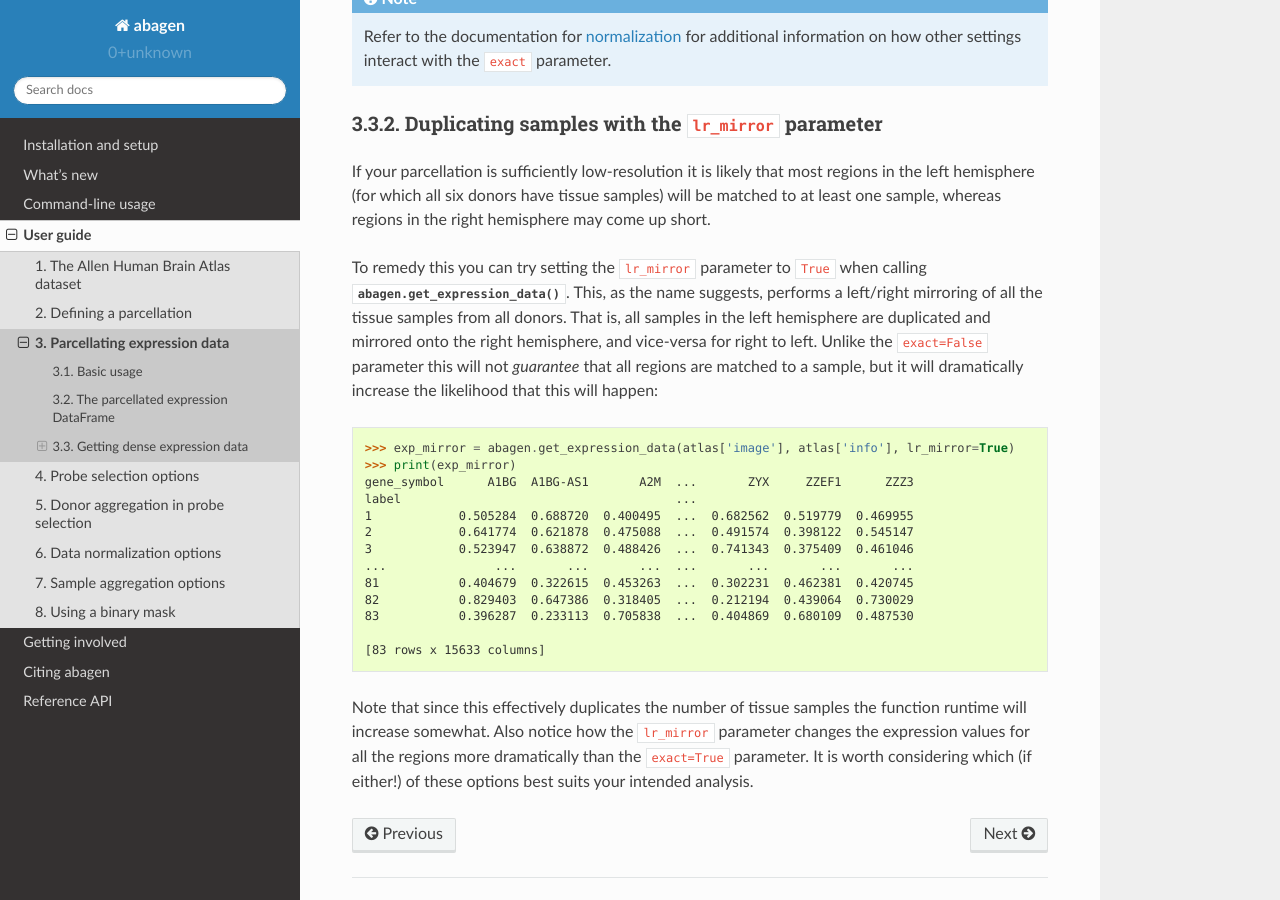
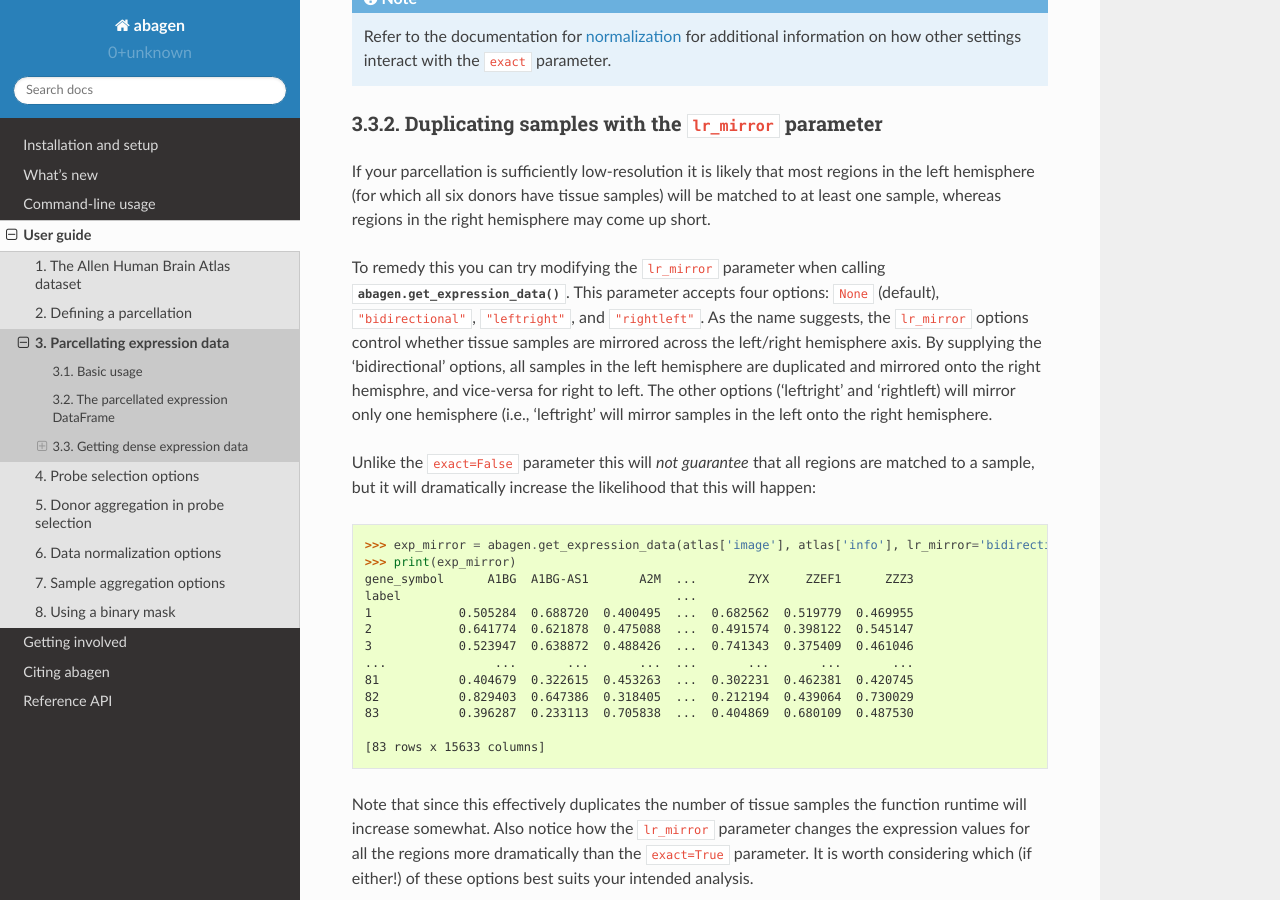
Before and after one commit to rmarkello/abagen, a Sphinx documentation site: the page built from docs/user_guide/expression.rst, in a window 1280 px wide and 900 px high, scrolled down 3308 px. Built offline with Sphinx 7.4.7 and the Read the Docs theme 2.0.0, drawn with Linux system fonts in a browser that asks for light colours.

Commit message:
[DOC] Update lr_mirror documentation

```diff
--- a/docs/user_guide/expression.rst
+++ b/docs/user_guide/expression.rst
@@ -189,20 +189,26 @@
 will be matched to at least one sample, whereas regions in the right hemisphere
 may come up short.
 
-To remedy this you can try setting the ``lr_mirror`` parameter to ``True`` when
-calling :func:`abagen.get_expression_data`. This, as the name suggests,
-performs a left/right mirroring of all the tissue samples from all donors. That
-is, all samples in the left hemisphere are duplicated and mirrored onto the
-right hemisphere, and vice-versa for right to left. Unlike the ``exact=False``
-parameter this will not *guarantee* that all regions are matched to a sample,
-but it will dramatically increase the likelihood that this will happen:
+To remedy this you can try modifying the ``lr_mirror`` parameter when calling
+:func:`abagen.get_expression_data`. This parameter accepts four options:
+``None`` (default), ``"bidirectional"``, ``"leftright"``, and ``"rightleft"``.
+As the name suggests, the ``lr_mirror`` options control whether tissue samples
+are mirrored across the left/right hemisphere axis. By supplying the
+'bidirectional' options, all samples in the left hemisphere are duplicated and
+mirrored onto the right hemisphre, and vice-versa for right to left. The other
+options ('leftright' and 'rightleft) will mirror only one hemisphere (i.e.,
+'leftright' will mirror samples in the left onto the right hemisphere.
+
+Unlike the ``exact=False`` parameter this will *not guarantee* that all regions
+are matched to a sample, but it will dramatically increase the likelihood that
+this will happen:
 
 .. insert figure demonstrating duplication of samples across hemispheres
 
 .. doctest::
     :options: +SKIP
 
-    >>> exp_mirror = abagen.get_expression_data(atlas['image'], atlas['info'], lr_mirror=True)
+    >>> exp_mirror = abagen.get_expression_data(atlas['image'], atlas['info'], lr_mirror='bidirectional')
     >>> print(exp_mirror)
     gene_symbol      A1BG  A1BG-AS1       A2M  ...       ZYX     ZZEF1      ZZZ3
     label                                      ...
```
